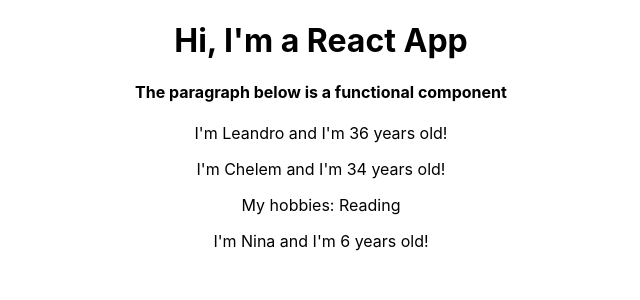
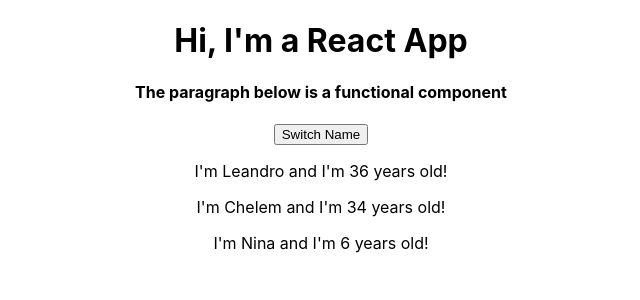
Before and after one commit to leandroreiz/react-udemy, a React (Create React App) app in the folder my-app/: page / in a window 1280 px wide. Shown: the top 300 px of the page, without its empty margins (319-959 px from the left). Built offline with nearby package versions, Linux system fonts and the light colour scheme.

Commit message:
Understanding the base features & syntax
- Props & State
- Handling events with methods
- Manipulating the State
- Function components naming
- Using the useState() Hook for state manipulation
- Stateless vc Statefull components
- Passing methods references between components

```diff
--- a/my-app/src/App.js
+++ b/my-app/src/App.js
@@ -1,20 +1,46 @@
-import React from 'react';
+import React, { Component } from 'react';
 import './App.css';
 import Person from './Person/Person';
 
-function App() {
+class App extends Component {
+  state = {
+    persons: [
+      { name: 'Leandro', age: 36 },
+      { name: 'Chelem', age: 34 },
+      { name: 'Nina', age: 6 }
+    ],
+    otherState: 'some other value'
+  };
+
+  switchNameHandler = newName => {
+    this.setState({
+      persons: [
+        { name: newName, age: 36 },
+        { name: 'Chelem Rodrigues', age: 34 },
+        { name: 'Nina Rodrigues Reis', age: 6 }
+      ]
+    });
+  };
+
+  render() {
     return (
-    // this is also known as JSX
       <div className="App">
         <h1>Hi, I'm a React App</h1>
         <h4>The paragraph below is a functional component</h4>
-      <Person name='Leandro' age='36' />
-      <Person name='Chelem' age='34'>My hobbies: Reading</Person>
-      <Person name='Nina' age='6'/>
+        <button onClick={this.switchNameHandler.bind(this, 'theVacili')}>Switch Name</button>
+        <Person
+          name={this.state.persons[0].name}
+          age={this.state.persons[0].age} />
+        <Person
+          name={this.state.persons[1].name}
+          age={this.state.persons[1].age}
+          clickMe={() => this.switchNameHandler('Lion')} >My hobbies: Reading</Person>
+        <Person
+          name={this.state.persons[2].name}
+          age={this.state.persons[2].age} />
       </div>
     );
-  // the code above compiles to something similar to the code below, so at the end this is JavaScript
-  // return React.createElement('div', {className: 'App'}, React.createElement('h1', null, 'Element created through React'));
+  }
 }
 
 export default App;
--- a/my-app/src/Person/Person.js
+++ b/my-app/src/Person/Person.js
@@ -3,8 +3,7 @@
 const person = (props) => {
     return (
       <div>
-        <p>I'm {props.name} and I'm {props.age} years old!</p>
-        <p> {props.children} </p>
+        <p onClick={props.clickMe}>I'm {props.name} and I'm {props.age} years old!</p>
       </div>
     )
 };
```
Lines whose indentation alone changed are shown as unchanged.
